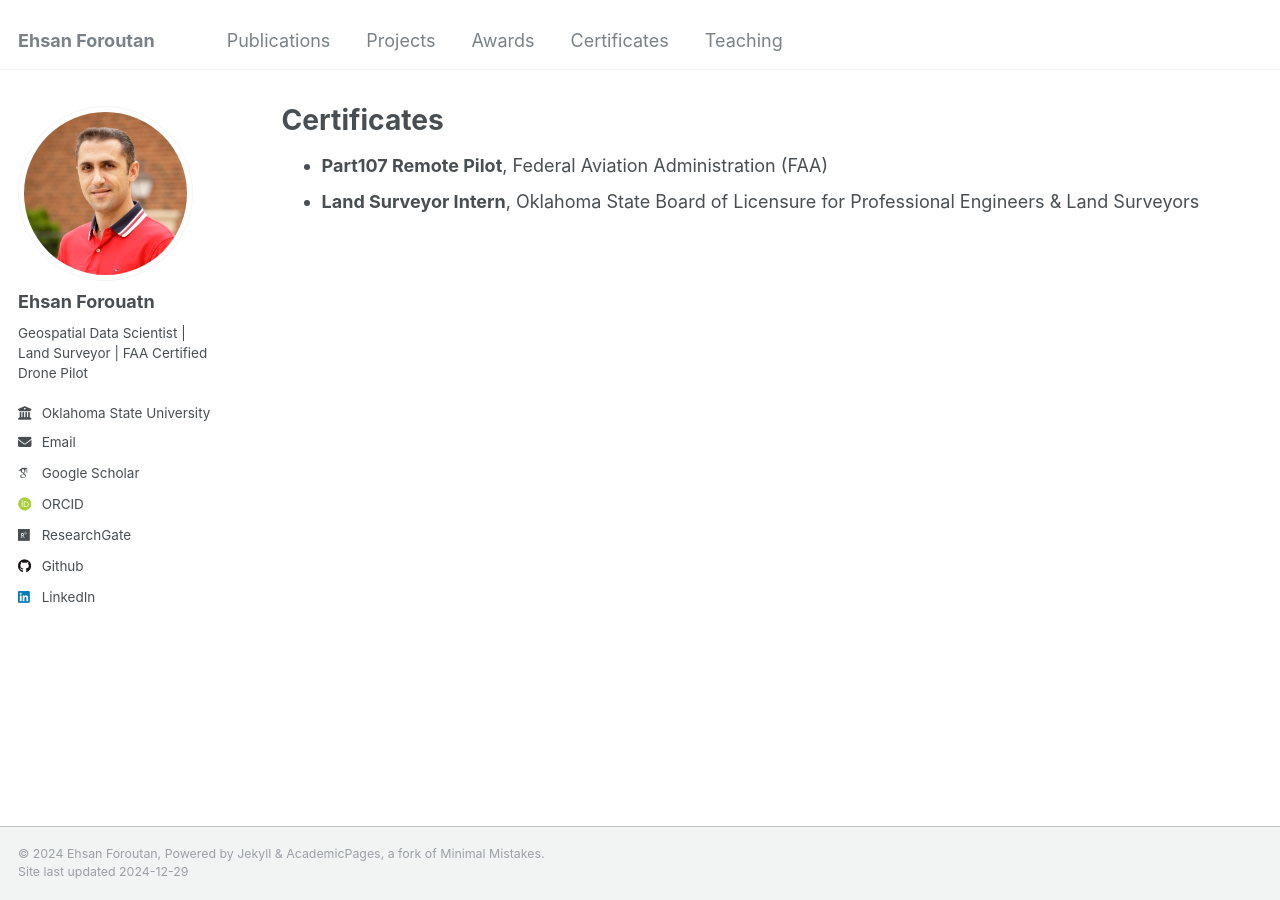
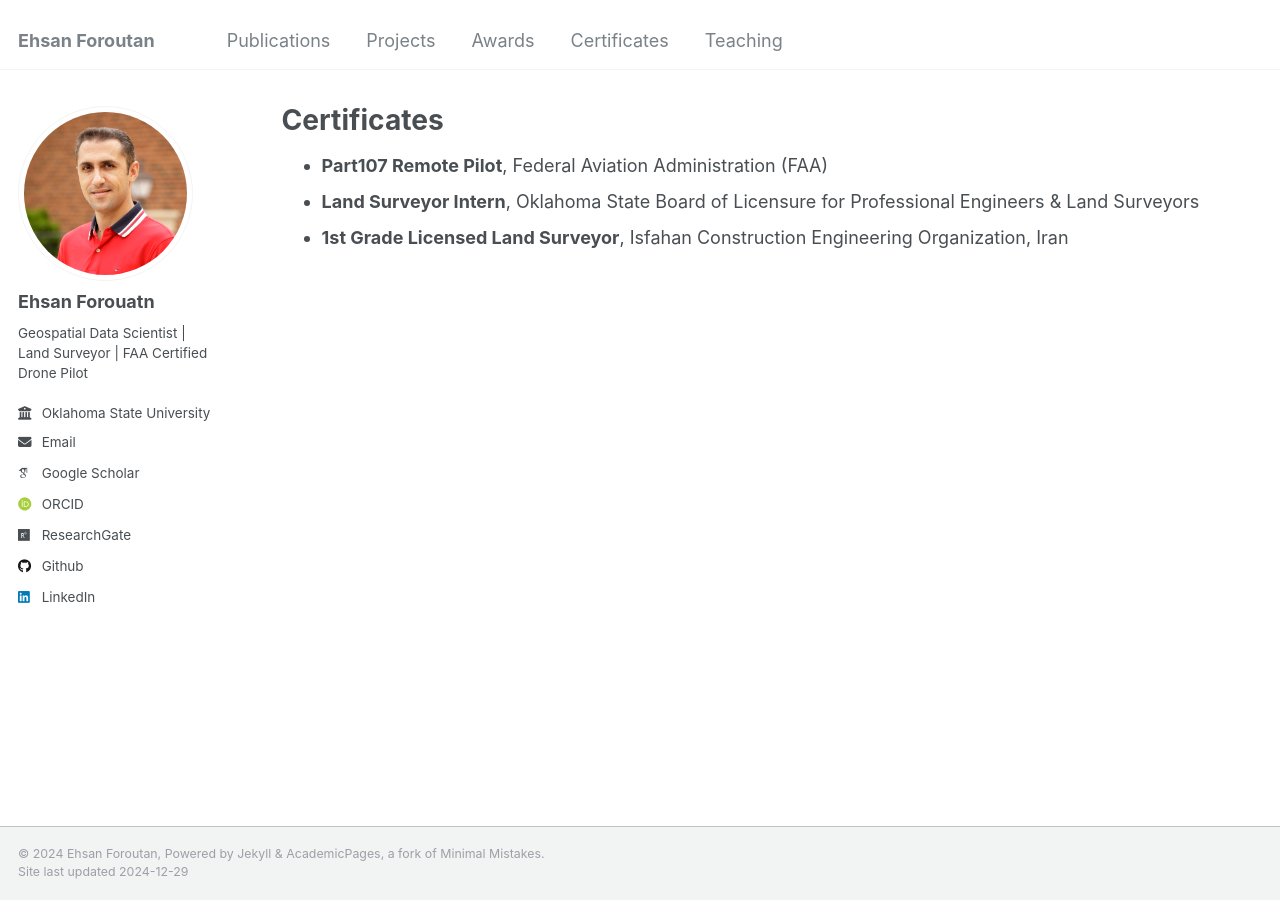
Before and after one commit to eforoutan/eforoutan.github.io, a Jekyll site: the page built from _pages/certificates.html, in a window 1280 px wide. Built offline with Jekyll 4.4.1, drawn with Linux system fonts in a browser that asks for light colours; some web fonts are replaced.

Commit message:
Update certificates.html

```diff
--- a/_pages/certificates.html
+++ b/_pages/certificates.html
@@ -7,6 +7,7 @@ author_profile: true
 <ul>
   <li><strong>Part107 Remote Pilot</strong>, Federal Aviation Administration (FAA)</li>
   <li><strong>Land Surveyor Intern</strong>, Oklahoma State Board of Licensure for Professional Engineers & Land Surveyors</li>
+  <li><strong>1st Grade Licensed Land Surveyor</strong>, Isfahan Construction Engineering Organization, Iran</li>
 </ul>
 
 {% if site.talkmap_link == true %}
```
